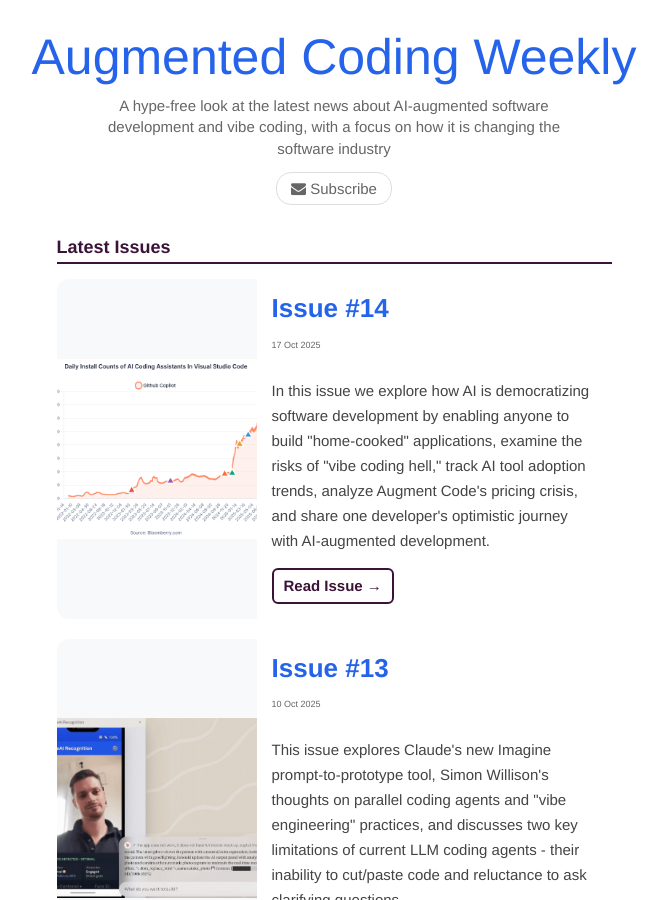
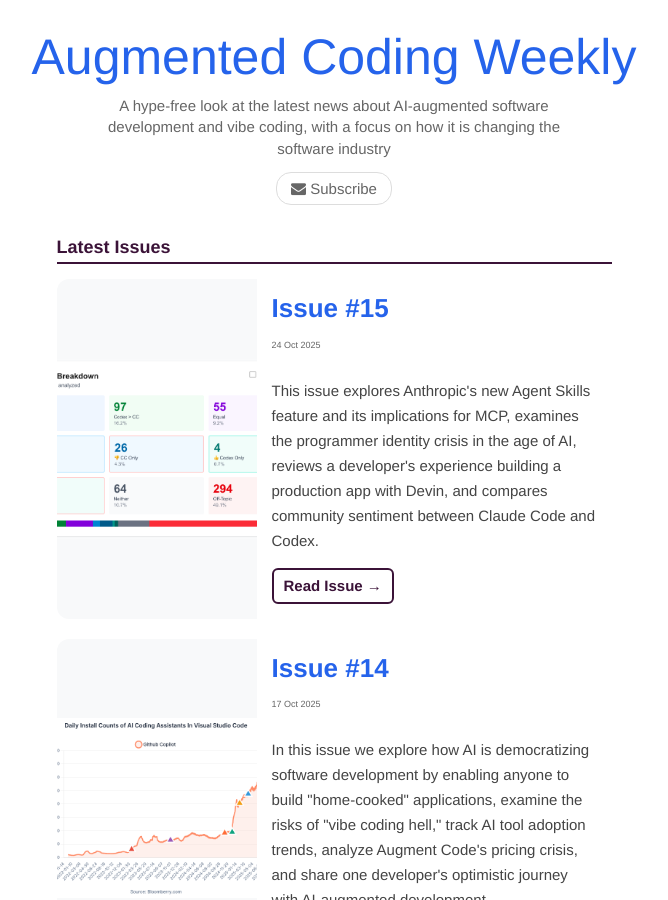
Before and after one commit to ColinEberhardt/augmented-coding-weekly, a Jekyll site: the page built from index.html, in a window 1280 px wide and 900 px high. Shown: the whole window, without its empty margins (306-974 px from the left). Built offline with Jekyll 4.4.1, drawn with Linux system fonts in a browser that asks for light colours; some of the changed lines change nothing that is shown.

Commit message:
issue 15

```diff
--- a/_posts/2025-10-24-issue-15.md
+++ b/_posts/2025-10-24-issue-15.md
@@ -2,9 +2,9 @@
 layout: post
 title: ! 'Issue #15'
 author: ceberhardt
-published: false
-thumbnail:
-summary:
+published: true
+thumbnail: img/15.png
+summary: 'This issue explores Anthropic''s new Agent Skills feature and its implications for MCP, examines the programmer identity crisis in the age of AI, reviews a developer''s experience building a production app with Devin, and compares community sentiment between Claude Code and Codex.'
 ---
 
 ## [Equipping agents for the real world with Agent Skills](https://www.anthropic.com/engineering/equipping-agents-for-the-real-world-with-agent-skills)
@@ -18,3 +18,45 @@
 Skills are deceptively simple, a markdown file with instructions, examples and code snippets. Anthropic used this feature to add document creation capabilities to Claude recently. Here's an [example skills that added PDF rendering capability](https://github.com/anthropics/skills/blob/main/document-skills/pdf/SKILL.md).
 
 So how is this different to MCP? In simple terms, MCP defines and documents external APIs, which models can navigate and invoke. Whereas, Skills are more of a recipe, describing how a model should solve a specific task via multiple steps. Importantly they rely on the model having access to an execution environment, a significant dependency, but if you've used Claude Code, or similar, you'll know just how much more powerful LLMs become when they can write and execute code and scripts.
+
+## [The Programmer Identity Crisis](https://hojberg.xyz/the-programmer-identity-crisis/)
+
+<small>HOJBERG.XYZ</small>
+
+While I am interested in the AI tools and technologies that augment us, or take on tasks with autonomy. I am probably more interested in what this means for the software engineering profession, both from the perspective of the individual (i.e. developers, testers, designer) and how we work collectively as teams, with AI.
+
+The author thinks of software development as more than just writing code, they consider it a craft. Some consider it science, some art, but I too would describe it as a craft.
+
+I've seen a few people liken the transition to AI-driven development as being akin to the move from low-level (assembly) to high-level (e.g. fortran) languages. And here I agree with the author, this analogy is fundamentally flawed.
+
+> "I want to drive, immerse myself in craft, play in the orchestra, and solve complex puzzles. I want to remain a programmer, a craftsperson."
+
+While there is much I agree with here, there are times when I consider a programming a craft, and other times when it is just a tool - a means to an end. And as a result, I am much more open to the use of AI for writing software, you just have to be careful about when and where.
+
+Regardless, a great post and very thought-provoking.
+
+## [Rapid web app development with Devin - A Developer’s Perspective](https://blog.scottlogic.com/2025/10/20/rapid-development-with-devin.html)
+
+<small>SCOTTLOGIC.COM</small>
+
+There are numerous agentic tools for software development, tools that work autonomously, writing code, executing, testing and iterating towards a goal (the initial prompt). However, just over a year ago, Devin was one of the very first on the scene. Although it did have a rocky start, with claims that [some of the initial product demo were faked](https://www.youtube.com/watch?v=tNmgmwEtoWE)!
+
+This blog post puts Devin through its paces, taking a spreadsheet-based app (what business doesn't have one of these), turning into a web-based application.
+
+The author goes into detail about the practices that they found worked, and those that did not. Ultimately they were able to create a production-ready application in a matter of days.
+
+I found this sentence quite notable:
+
+> "Rather than reviewing every line, I focused on architecture and key logic, ensuring design integrity and passing functional tests."
+
+There are parts of your application where you don't need to review every line, but you need to exercise care and experience to understand where that is the case.
+
+## [Claude Code vs Codex Sentiment Analysis](https://claude-vs-codex-dashboard.vercel.app/)
+
+<small>VERCEL.APP</small>
+
+The AI industry seems to run on 'vibes', so what better way to compare Claude Code and Codex? Reddit comment vibes!
+
+![code vs codex]({{"img/15.png"| absolute_url}})
+
+This sit has analysed 600 Reddit comments from a few popular subreddits to identify sentiment towards these two tools. At the moment, Codex seems to be winning.
```
Also changed, not shown: img/15.png (added).
